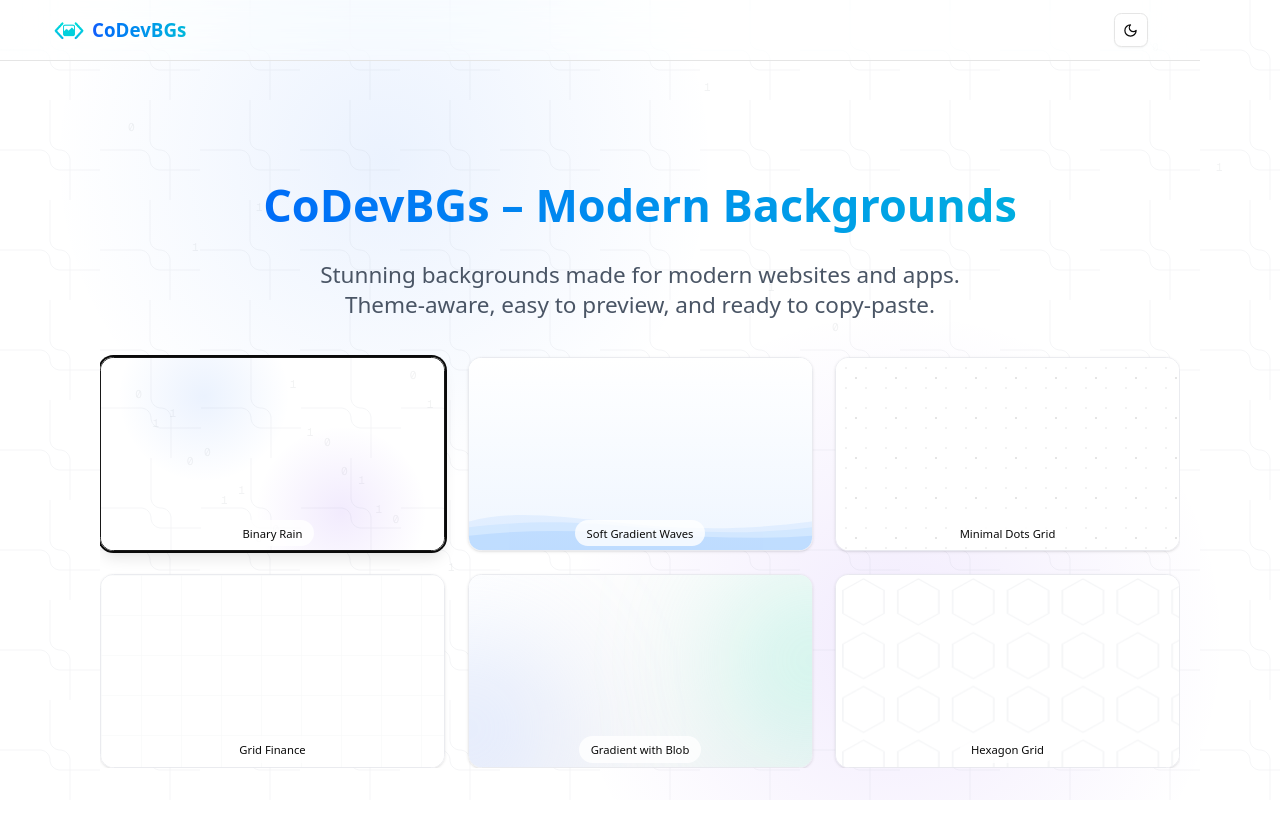
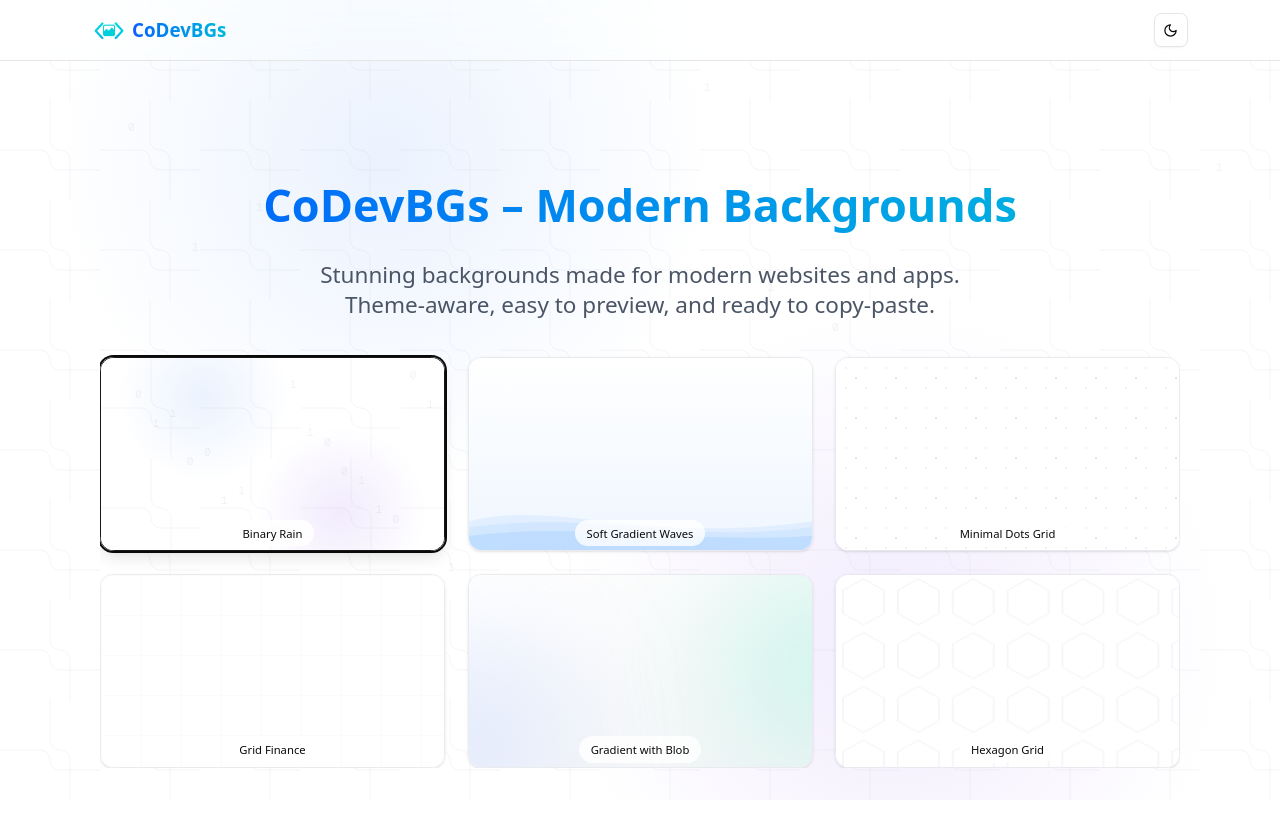
Before and after one commit to DevFreAkeD/CoDevBGs, a Next.js app: page / in a window 1280 px wide. Shown: the top 838 px of the page. Built offline with nearby package versions, Linux system fonts and the light colour scheme.

Commit message:
Fixed Header

```diff
--- a/components/Header.tsx
+++ b/components/Header.tsx
@@ -6,9 +6,9 @@
 
 export default function Header() {
     return (
-        <header className="container bg-background/30 backdrop-blur-xl border-b border-border">
-            <div className="w-full mx-auto px-4">
-                <div className="flex lg:mx-10 md:mx-5 h-16 items-center justify-between gap-4">
+        <header className="bg-background/30 backdrop-blur-xl border-b border-border">
+            <div className="container mx-auto px-4">
+            <div className="flex lg:mx-10 md:mx-5 h-16 items-center justify-between gap-4">
                     {/* Left Side (Logo) */}
                     <div className="flex items-center gap-4 flex-1">
                         <Link
```
